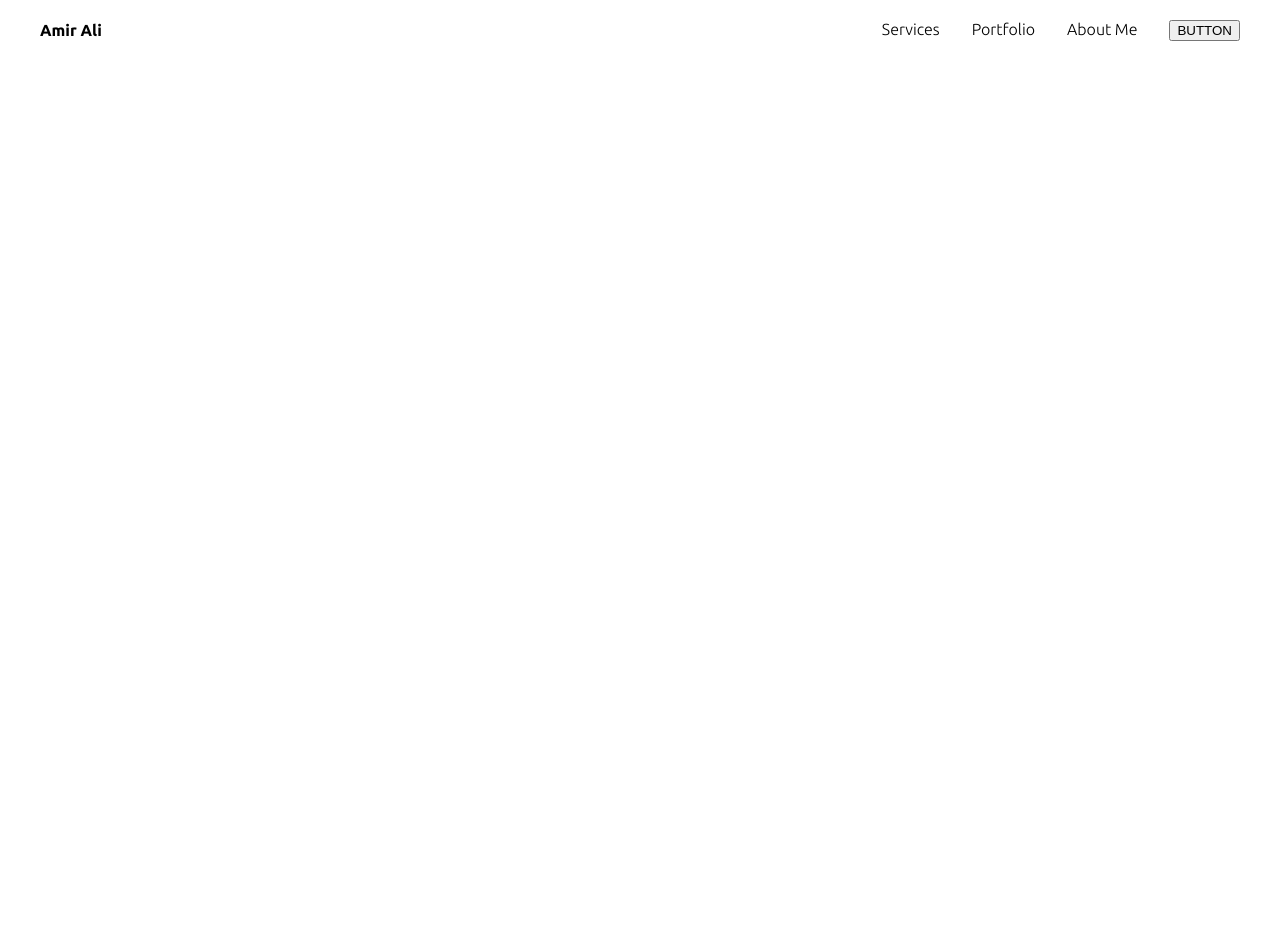
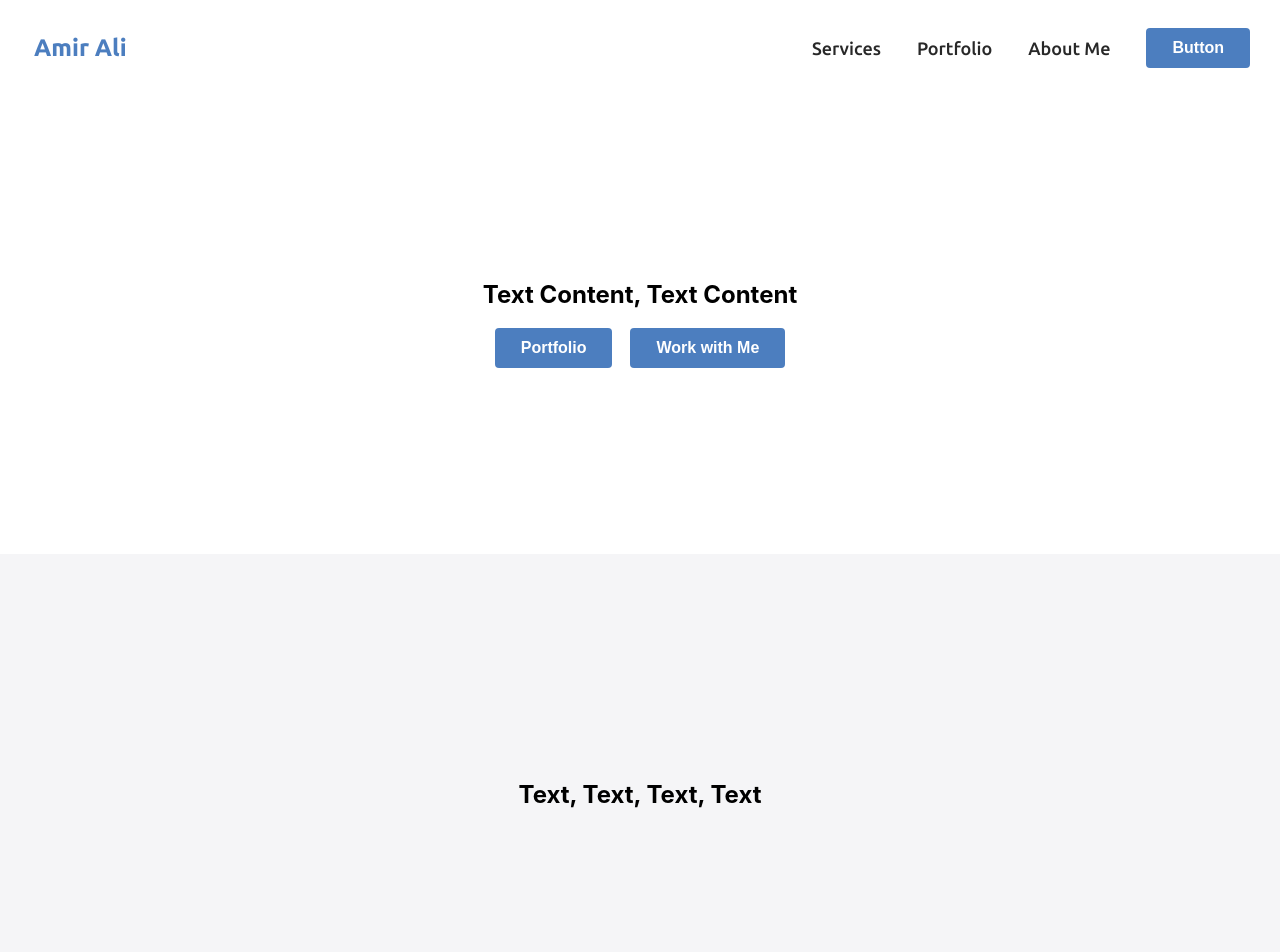
Before and after one commit to satele99/07-23-portfolio, a React (Create React App) app in the folder freelance_portfolio/: page / in a window 1280 px wide. Shown: the top 952 px of the page. Before the commit the page ends 800 px from the top, so only its background shows below. Built offline with nearby package versions, Linux system fonts and the light colour scheme.

Commit message:
landing page structure setup

```diff
--- a/freelance_portfolio/package.json
+++ b/freelance_portfolio/package.json
@@ -6,6 +6,7 @@
     "@testing-library/jest-dom": "^5.17.0",
     "@testing-library/react": "^13.4.0",
     "@testing-library/user-event": "^13.5.0",
+    "bootstrap-icons": "^1.10.5",
     "react": "^18.2.0",
     "react-dom": "^18.2.0",
     "react-scripts": "5.0.1",
--- a/freelance_portfolio/src/App.css
+++ b/freelance_portfolio/src/App.css
@@ -2,6 +2,7 @@
   text-align: center;
   margin: 0;
   box-sizing: border-box;
+  height: 100vh;
 }
 
 .App-logo {
--- a/freelance_portfolio/src/App.js
+++ b/freelance_portfolio/src/App.js
@@ -1,10 +1,15 @@
 import './App.css';
+import MidSection from './components/MidSection';
 import Nav from './components/Navbar';
+import Section from './components/Section';
 
 function App() {
   return (
     <div className="App">
       <Nav/>
+      <Section/>
+      <MidSection/>
+      <Section/>
     </div>
   );
 }
--- /dev/null
+++ b/freelance_portfolio/src/components/MidSection.jsx
@@ -0,0 +1,13 @@
+import styles from '../styles/MidSection.module.css'
+
+export default function MidSection() {
+    return (
+        <section className={styles.section}>
+            <div className={styles.content}>
+                <div>
+                    <h1>Text, Text, Text, Text</h1>
+                </div>
+            </div>
+        </section>
+    )
+}
--- a/freelance_portfolio/src/components/Navbar.jsx
+++ b/freelance_portfolio/src/components/Navbar.jsx
@@ -1,17 +1,37 @@
+import { useState } from 'react'
 import styles from '../styles/Nav.module.css'
 
 export default function Nav() {
+
+    const [icon, setIcon] = useState('bi bi-list')
+    const [visibility, setVisibility] = useState('none')
+    const respToggle = () => {
+        const dropdown = document.querySelector('dropdown_content')
+        setVisibility(visibility === 'none' ? 'flex' : 'none')
+        setIcon(icon === 'bi bi-x-lg' ? 'bi bi-list' : 'bi bi-x-lg')
+    }
     return (
         <nav className={styles.navigation}>
             <div className={styles.nav_content}>
                 <div className={styles.nav_header}>
-                    <h4>Amir Ali</h4>
+                    <h2>Amir Ali</h2>
                 </div>
                 <ul className={styles.nav_ul}>
                     <li>Services</li>
                     <li>Portfolio</li>
                     <li>About Me</li>
-                    <li><button>BUTTON</button></li>
+                    <li><button className={styles.nav_btn}>Button</button></li>
+                </ul>
+                <ul className={styles.dropdown}>
+                    <li><button className={styles.nav_btn}>Button</button></li>
+                    <li className={styles.icon}>
+                        <i class={icon} onClick={()=> {respToggle()}}></i>
+                    </li>
+                </ul>
+                <ul className={styles.dropdown_content} style={{display: visibility}}>
+                    <li>Services</li>
+                    <li>Portfolio</li>
+                    <li>About Me</li>
                 </ul>
             </div>
         </nav>
--- /dev/null
+++ b/freelance_portfolio/src/components/Section.jsx
@@ -0,0 +1,17 @@
+import styles from '../styles/Section.module.css'
+
+export default function Section() {
+    return (
+        <section className={styles.section}>
+            <div className={styles.content}>
+                <div>
+                    <h1>Text Content, Text Content</h1>
+                </div>
+                <div className={styles.action_btn}>
+                    <button className={styles.btn}>Portfolio</button>
+                    <button className={styles.btn}>Work with Me</button>
+                </div>
+            </div>
+        </section>
+    )
+}
--- a/freelance_portfolio/src/index.js
+++ b/freelance_portfolio/src/index.js
@@ -1,5 +1,6 @@
 import React from 'react';
 import ReactDOM from 'react-dom/client';
+import "bootstrap-icons/font/bootstrap-icons.css";
 import './index.css';
 import App from './App';
 import reportWebVitals from './reportWebVitals';
--- /dev/null
+++ b/freelance_portfolio/src/styles/MidSection.module.css
@@ -0,0 +1,15 @@
+
+.section {
+    height: 60%;
+    display: flex;
+    flex-direction: column;
+    justify-content: center;
+    background-color: #f5f5f7;
+}
+
+.content {
+    display: flex;
+    flex-direction: column;
+    align-items: center;
+    justify-content: center;
+}
--- a/freelance_portfolio/src/styles/Nav.module.css
+++ b/freelance_portfolio/src/styles/Nav.module.css
@@ -2,10 +2,13 @@
 
 
 .navigation {
-    height: 56px;
-    margin: auto 2.5em;
+    height: 70px;
+    margin: 0;
     position: sticky;
     top: 0;
+    border: 2px solid transparent;
+    background-color: #fff;
+    width: 100%;
 }
 
 .nav_content {
@@ -13,6 +16,9 @@
     flex-direction: row;
     align-items: center;
     justify-content: space-between;
+    margin: 0 2em;
+    padding-top: 8px;
+    padding-bottom: 8px;
 }
 
 .nav_header {
@@ -20,17 +26,110 @@
     flex-direction: column;
     font-family: 'Ubuntu', sans-serif;
     font-weight: bold;
+    color: #4c7ebf;
 }
 
 .nav_ul {
     text-decoration: none;
     list-style: none;
     display: flex;
+    align-items: center;
     gap: 2em;
     font-family: 'Ubuntu', sans-serif;
-    font-weight: 350;
+    font-weight: 500;
+    color: #282828;
+    font-size: 1.125rem;
 }
 
-.nav_ul > li:hover, button:hover {
+.nav_ul > li {
+    transition: 0.5s ease;
+}
+
+.nav_ul > li:hover {
+    cursor: pointer;
+    color: #7a6abf;
+}
+
+.nav_btn {
+    border: 2px solid transparent;
+    background-color: #4c7ebf;
+    border-radius: 4px;
+    padding: 9px 24px;
+    font-size: 1rem;
+    color: #fff;
+    font-weight: 700;
+    display: inline-flex;
+    align-items: center;
+    justify-content: center;
+    transition: background-color 0.5s ease;
+}
+
+.nav_btn:hover {
+    cursor: pointer;
+    background-color: #3e68a0;
+}
+
+.dropdown {
+    display: none;
+}
+
+.icon {
+    font-size: 1.8rem;
+    font-weight: bold;
+}
+.icon > i {
+    transition: 0.8s ease;
+}
+
+.icon:hover {
     cursor: pointer;
 }
+
+.dropdown_content{
+    list-style: none;
+    position: absolute;
+    background-color: #fff;
+    top: 5em;
+    left: 0;
+    right: 0;
+    height: 70px;
+    width: unset;
+    max-width: 100%;
+    min-width: 55%;
+    margin: 0;
+    padding: 0;
+    border-radius: 10px;
+    font-weight: 500;
+    transition: visibility 0.5s ease-in;
+    gap: 2rem;
+    align-items: center;
+    justify-content: center;
+}
+
+.dropdown_content > li:hover {
+    cursor: pointer;
+    color: #7a6abf;
+}
+
+@media screen and (max-width: 731px){
+    .dropdown {
+        display: flex;
+        list-style: none;
+        align-items: center;
+        gap: 2em;
+    }
+
+    .nav_ul {
+        display: none;
+    }
+}
+
+@media screen and (max-width: 470px) {
+    .dropdown_content{
+        display: flex;
+        flex-direction: column;
+        gap: 1.125rem;
+        height: 150px;
+        margin-left: 0;
+    }
+}
--- /dev/null
+++ b/freelance_portfolio/src/styles/Section.module.css
@@ -0,0 +1,38 @@
+
+.section {
+    height: 60%;
+    display: flex;
+    flex-direction: column;
+    justify-content: center;
+}
+
+.content {
+    display: flex;
+    flex-direction: column;
+    align-items: center;
+    justify-content: center;
+}
+
+.action_btn {
+    display: flex;
+    gap: 1.125rem;
+}
+
+.btn {
+    border: 2px solid transparent;
+    background-color: #4c7ebf;
+    border-radius: 4px;
+    padding: 9px 24px;
+    font-size: 1rem;
+    color: #fff;
+    font-weight: 700;
+    display: inline-flex;
+    align-items: center;
+    justify-content: center;
+    transition: background-color 0.5s ease;
+}
+
+.btn:hover {
+    cursor: pointer;
+    background-color: #3e68a0;
+}
```
Also changed, not shown: 1 other file (tests, documents, lock files or other folders).
